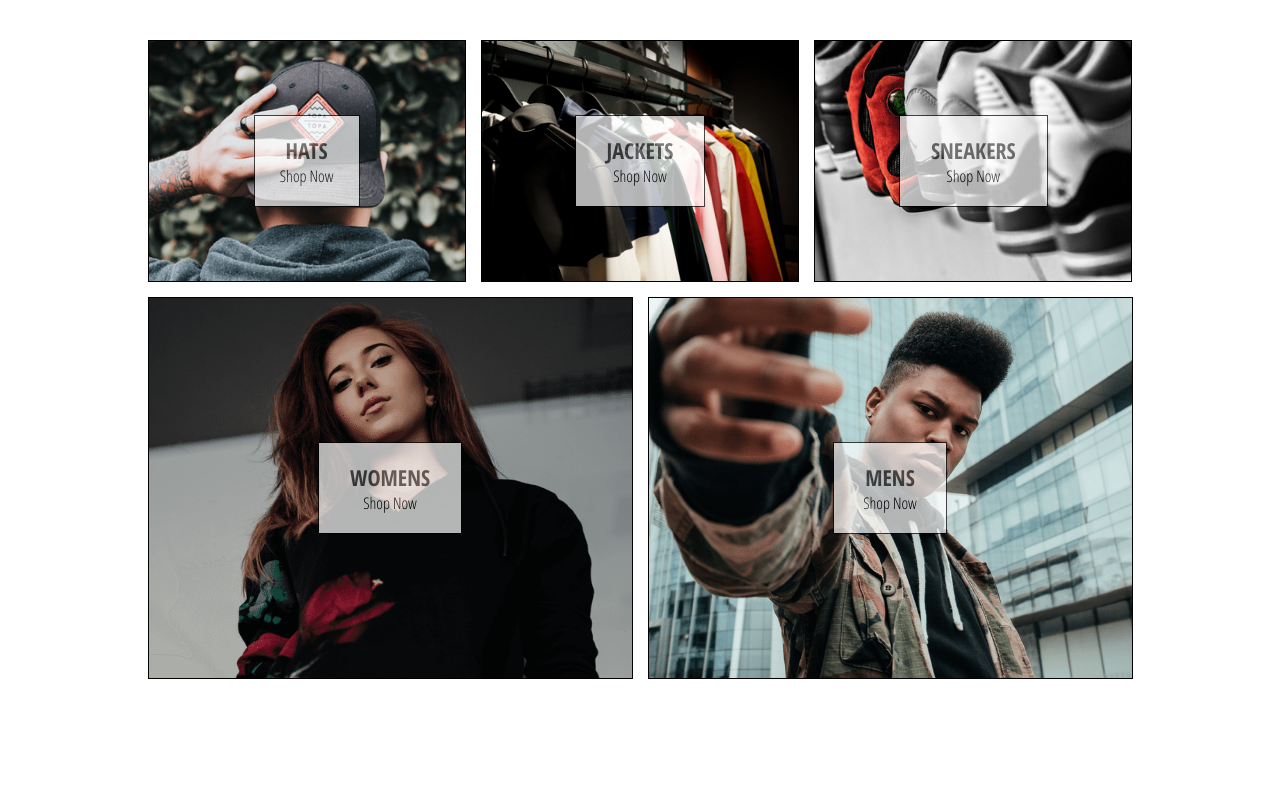
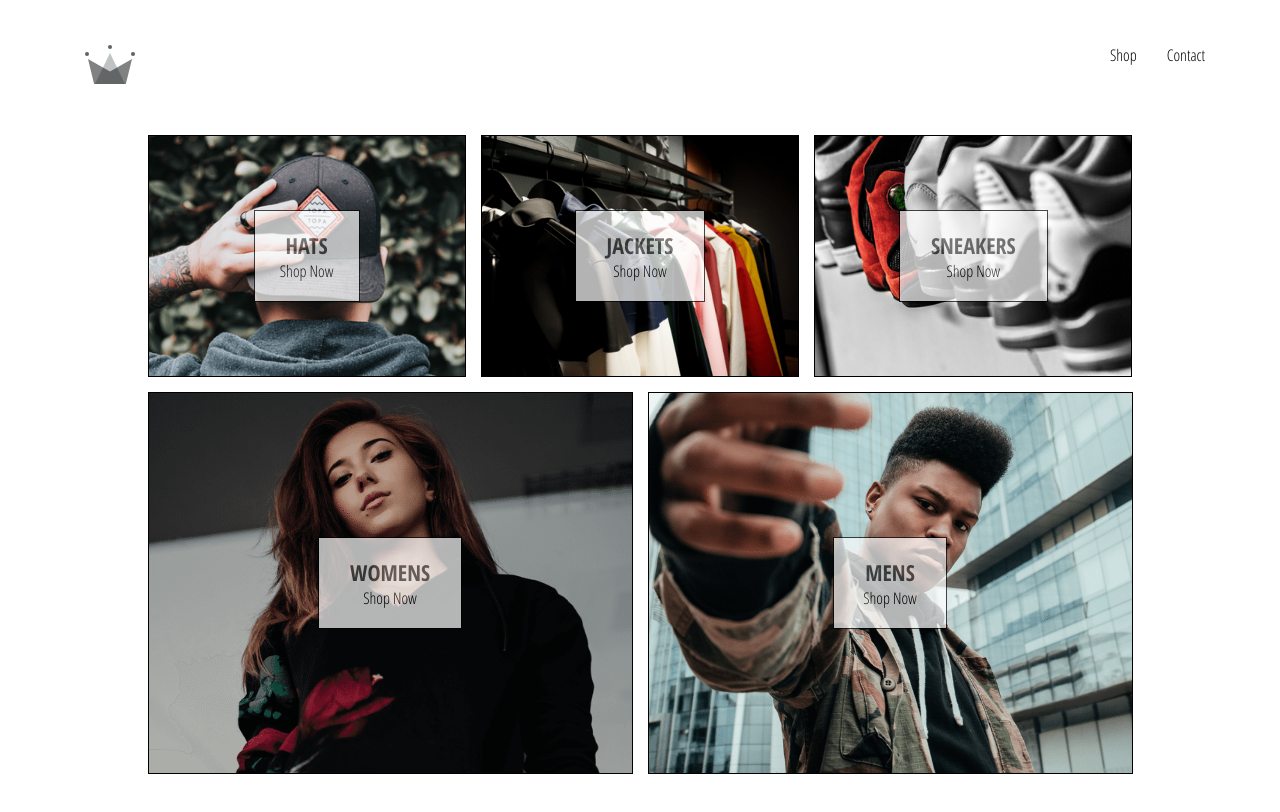
Before and after one commit to jspegele/crown-clothing, a React (Create React App) app: page / in a window 1280 px wide. Shown: the top 812 px of the page. Built offline with nearby package versions, Linux system fonts and the light colour scheme.

Commit message:
Added header component and nav links

```diff
--- a/src/App.css
+++ b/src/App.css
@@ -2,3 +2,8 @@
   font-family: 'Open Sans Condensed', Helvetica, sans-serif;
   padding: 20px 60px;
 }
+
+a {
+  color: black;
+  text-decoration: none;
+}
--- a/src/App.js
+++ b/src/App.js
@@ -2,12 +2,14 @@
 import { Route, Switch } from 'react-router-dom'
 
 import './App.css'
+import Header from './components/header/header.component'
 import HomePage from './pages/homepage/homepage.component'
 import ShopPage from './pages/shop/shop.component'
 
 function App() {
   return (
     <div>
+      <Header />
       <Switch>
         <Route exact path='/' component={HomePage} />
         <Route path='/shop' component={ShopPage} />
--- /dev/null
+++ b/src/components/header/header.component.jsx
@@ -0,0 +1,21 @@
+import React from 'react'
+import { Link } from 'react-router-dom'
+
+import { ReactComponent as Logo } from '../../assets/crown.svg'
+import './header.styles.scss'
+
+const Header = () => {
+  return (
+    <div className='header'>
+      <Link className='logo-container' to="/">
+        <Logo className='logo' />
+      </Link>
+      <div className='options'>
+        <Link className='option' to='/shop'>Shop</Link>
+        <Link className='option' to='/contact'>Contact</Link>
+      </div>
+    </div>
+  )
+}
+
+export default Header
--- /dev/null
+++ b/src/components/header/header.styles.scss
@@ -0,0 +1,25 @@
+.header {
+  display: flex;
+  height: 70px;
+  justify-content: space-between;
+  margin-bottom: 25px;
+  width: 100%;
+
+  .logo-container {
+    height: 100%;
+    padding: 25px;
+    width: 70px;
+  }
+
+  .options {
+    align-items: center;
+    display: flex;
+    height: 100%;
+    justify-content: flex-end;
+    width: 50%;
+
+    .option {
+      padding: 10px 15px;
+    }
+  }
+}
```
Also changed, not shown: src/assets/crown.svg (added).
